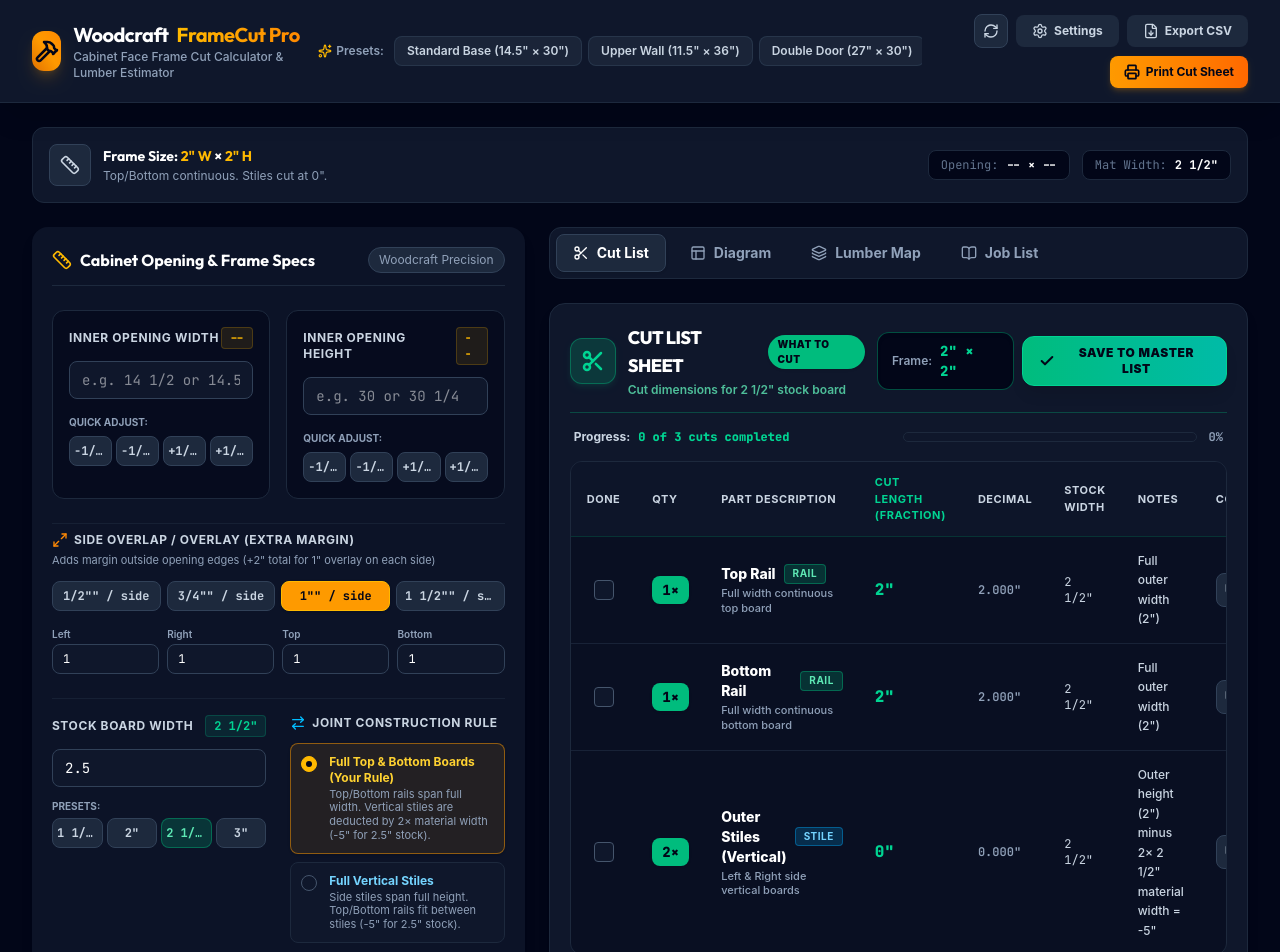
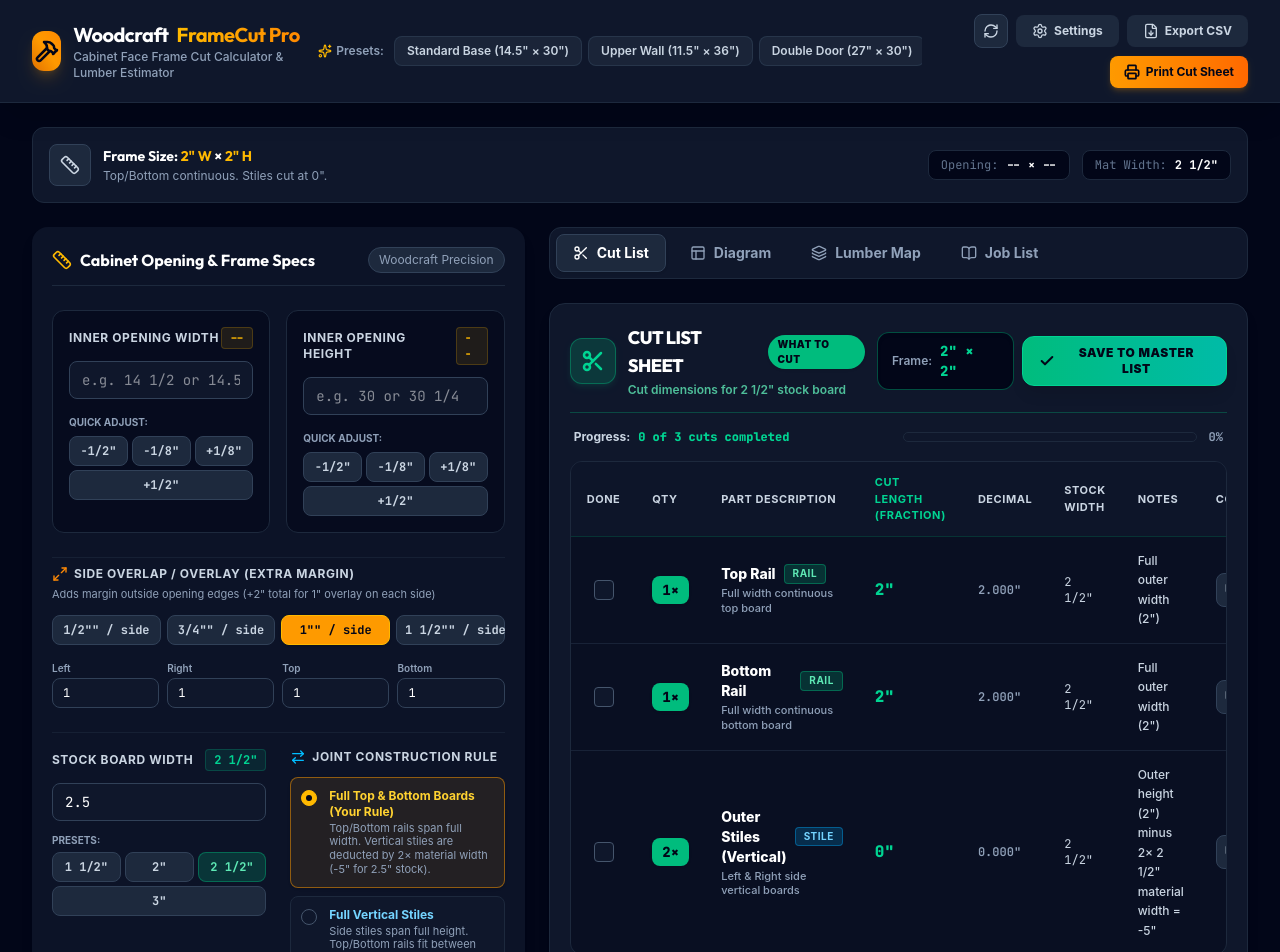
Before and after one commit to vexonastudios/cabinetframecalculator, a React (Vite) app: page / in a window 1280 px wide. Shown: the top 952 px of the page. Built offline with nearby package versions, Linux system fonts and the light colour scheme.

Commit message:
fix: remove truncate class and switch to flexible button grids

```diff
--- a/src/components/InputPanel.jsx
+++ b/src/components/InputPanel.jsx
@@ -69,13 +69,13 @@ export default function InputPanel({ params, onChange }) {
           {/* Quick Fraction Adjusters */}
           <div className="space-y-1.5 pt-1">
             <span className="text-[10px] uppercase font-bold text-slate-400 block">Quick Adjust:</span>
-            <div className="grid grid-cols-4 gap-1">
+            <div className="flex flex-wrap gap-1">
               {[-0.5, -0.125, 0.125, 0.5].map((delta) => (
                 <button
                   key={delta}
                   type="button"
                   onClick={() => handleFractionAdjust('openingWidth', delta)}
-                  className="px-1 py-1.5 bg-slate-800 hover:bg-slate-700 text-slate-300 rounded-lg text-xs font-bold font-mono border border-slate-700 transition-colors active:scale-95 text-center truncate"
+                  className="flex-1 min-w-[3.5rem] px-1 py-1.5 bg-slate-800 hover:bg-slate-700 text-slate-300 rounded-lg text-xs font-bold font-mono border border-slate-700 transition-colors active:scale-95 text-center whitespace-nowrap"
                 >
                   {delta > 0 ? `+${formatFraction(delta)}` : formatFraction(delta)}
                 </button>
@@ -108,13 +108,13 @@ export default function InputPanel({ params, onChange }) {
           {/* Quick Fraction Adjusters */}
           <div className="space-y-1.5 pt-1">
             <span className="text-[10px] uppercase font-bold text-slate-400 block">Quick Adjust:</span>
-            <div className="grid grid-cols-4 gap-1">
+            <div className="flex flex-wrap gap-1">
               {[-0.5, -0.125, 0.125, 0.5].map((delta) => (
                 <button
                   key={delta}
                   type="button"
                   onClick={() => handleFractionAdjust('openingHeight', delta)}
-                  className="px-1 py-1.5 bg-slate-800 hover:bg-slate-700 text-slate-300 rounded-lg text-xs font-bold font-mono border border-slate-700 transition-colors active:scale-95 text-center truncate"
+                  className="flex-1 min-w-[3.5rem] px-1 py-1.5 bg-slate-800 hover:bg-slate-700 text-slate-300 rounded-lg text-xs font-bold font-mono border border-slate-700 transition-colors active:scale-95 text-center whitespace-nowrap"
                 >
                   {delta > 0 ? `+${formatFraction(delta)}` : formatFraction(delta)}
                 </button>
@@ -136,13 +136,13 @@ export default function InputPanel({ params, onChange }) {
         </div>
 
         {/* Overlay Presets */}
-        <div className="grid grid-cols-2 sm:grid-cols-4 gap-1.5">
+        <div className="flex flex-wrap gap-1.5">
           {[0.5, 0.75, 1.0, 1.5].map((ov) => (
             <button
               key={ov}
               type="button"
               onClick={() => handleOverlayAll(ov)}
-              className={`px-2 py-1.5 rounded-lg text-xs font-mono font-bold transition-all border text-center truncate active:scale-95 ${
+              className={`flex-1 min-w-[4.5rem] px-2 py-1.5 rounded-lg text-xs font-mono font-bold transition-all border text-center whitespace-nowrap active:scale-95 ${
                 isUniformOverlay && Number(params.overlayLeft) === ov
                   ? 'bg-amber-500 text-slate-950 border-amber-400 shadow'
                   : 'bg-slate-800 text-slate-300 border-slate-700 hover:bg-slate-700'
@@ -220,13 +220,13 @@ export default function InputPanel({ params, onChange }) {
 
           <div className="space-y-1">
             <span className="text-[10px] uppercase font-bold text-slate-400 block">Presets:</span>
-            <div className="grid grid-cols-4 gap-1">
+            <div className="flex flex-wrap gap-1">
               {[1.5, 2.0, 2.5, 3.0].map((mw) => (
                 <button
                   key={mw}
                   type="button"
                   onClick={() => handleChange('materialWidth', mw)}
-                  className={`px-1 py-1.5 rounded-lg text-xs font-mono font-bold border transition-all active:scale-95 text-center truncate ${
+                  className={`flex-1 min-w-[3.5rem] px-1 py-1.5 rounded-lg text-xs font-mono font-bold border transition-all active:scale-95 text-center whitespace-nowrap ${
                     Number(params.materialWidth) === mw
                       ? 'bg-emerald-500/20 text-emerald-300 border-emerald-500/40'
                       : 'bg-slate-800 text-slate-300 border-slate-700 hover:bg-slate-700'
```
